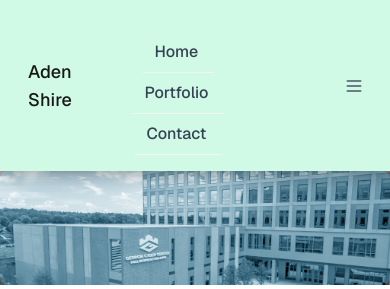
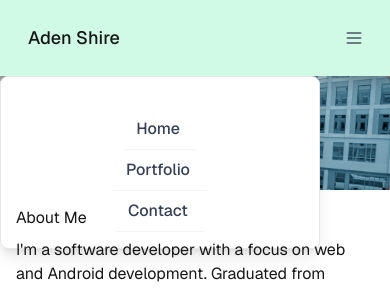
Before and after one commit to ad20630/ad20630.github.io, a Next.js app: page / in a window 390 px wide. Both pictures are taken after a click on the button "Open main menu". Shown: the top 289 px of the page. Built offline with nearby package versions, Linux system fonts and the light colour scheme.

Commit message:
trying out mobile styling

```diff
--- a/src/app/components/Header.tsx
+++ b/src/app/components/Header.tsx
@@ -22,6 +22,8 @@ export default function Header() {
           <div
             className={`w-full lg:flex lg:w-auto lg:items-center ${
               isOpen ? "block" : "hidden"
+            } ${
+              isOpen ? "absolute top-full left-0 bg-white dark:bg-emerald-200 border border-gray-200 dark:border-emerald-300 rounded-lg shadow-lg p-4 z-20 w-56 max-w-xs lg:static lg:w-auto lg:mt-0 lg:bg-transparent lg:border-0 lg:shadow-none lg:p-0" : ""
             }`}
             id="navbar"
           >
```
